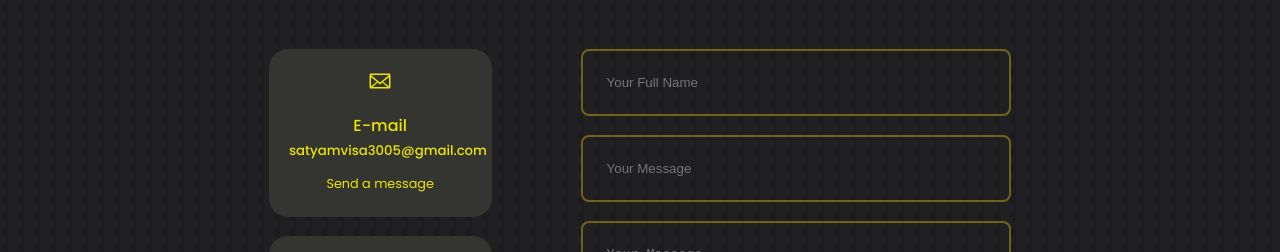
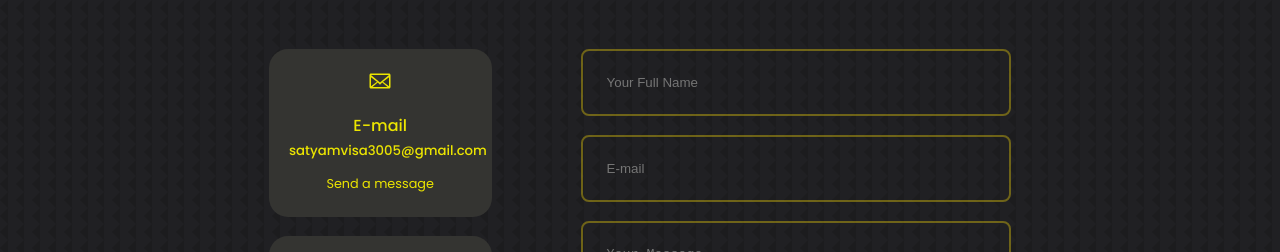
Before and after one commit to AirSatyam07/kmr_satym, a React (Create React App) app: page / in a window 1280 px wide. Shown: the part 2320-2572 px from the top of the page. Built offline with nearby package versions, Linux system fonts and the light colour scheme.

Commit message:
Update contacts.jsx

```diff
--- a/src/components/contacts/contacts.jsx
+++ b/src/components/contacts/contacts.jsx
@@ -65,7 +65,7 @@ const Contacts = () => {
           <input
             type="email"
             name="email"
-            placeholder="Your Message"
+            placeholder="E-mail"
             required
           />
           <textarea
```
